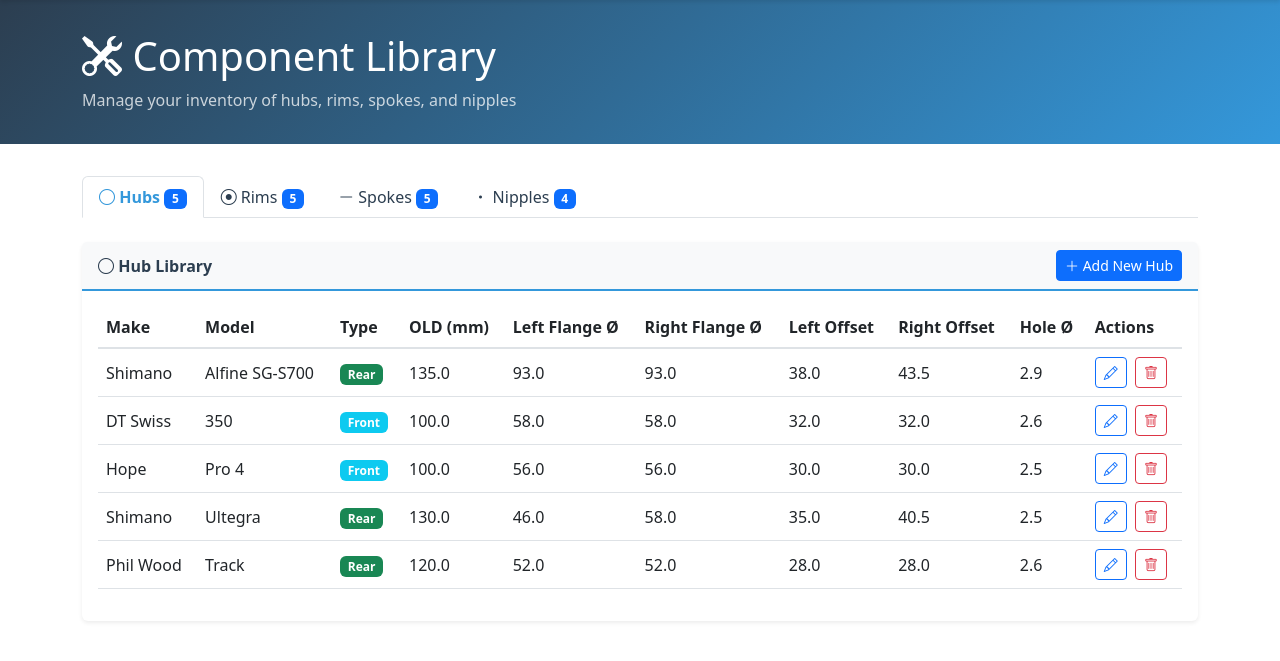
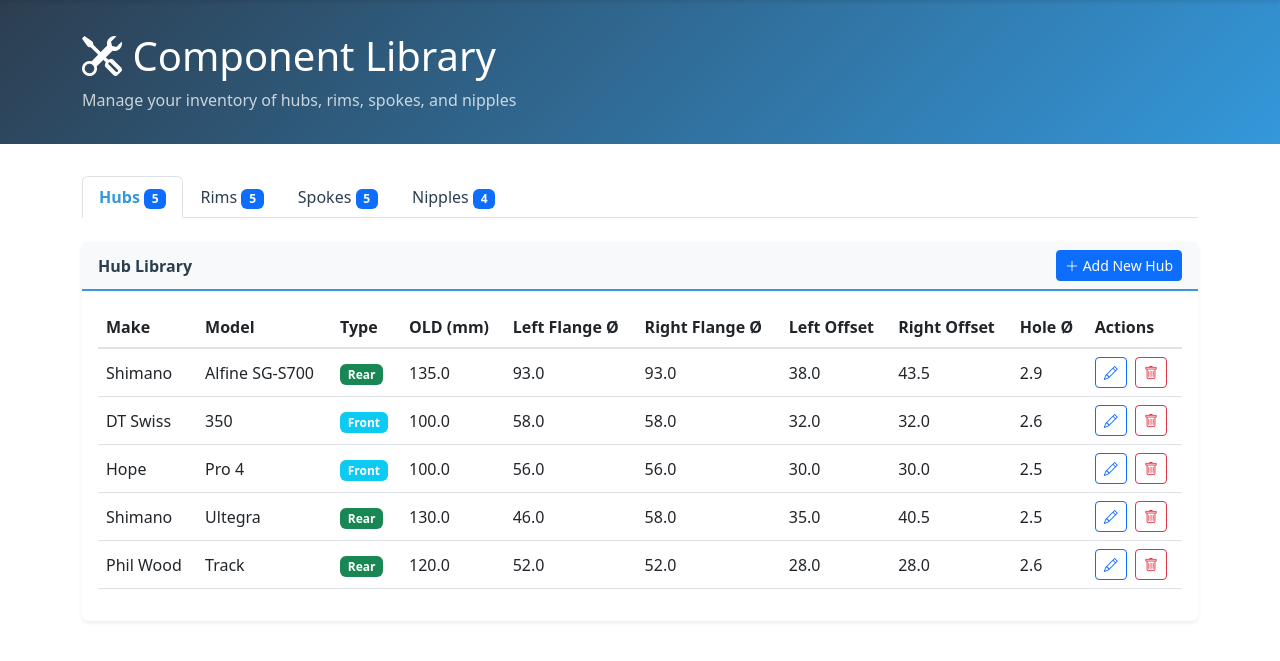
Before and after one commit to xivind/wheel-builder, a FastAPI app: page /config in a window 1280 px wide. Shown: the part 56-717 px from the top of the page. Run offline with FastAPI, Linux system fonts and the light colour scheme; some libraries are stand-ins or nearby versions.

Commit message:
UI teaks

```diff
--- a/templates/config.html
+++ b/templates/config.html
@@ -16,22 +16,22 @@
     <ul class="nav nav-tabs mb-4" id="componentTabs" role="tablist">
         <li class="nav-item" role="presentation">
             <button class="nav-link active" id="hubs-tab" data-bs-toggle="tab" data-bs-target="#hubs" type="button" role="tab">
-                <i class="bi bi-circle"></i> Hubs <span class="badge bg-primary">{{ hubs|length }}</span>
+                Hubs <span class="badge bg-primary">{{ hubs|length }}</span>
             </button>
         </li>
         <li class="nav-item" role="presentation">
             <button class="nav-link" id="rims-tab" data-bs-toggle="tab" data-bs-target="#rims" type="button" role="tab">
-                <i class="bi bi-record-circle"></i> Rims <span class="badge bg-primary">{{ rims|length }}</span>
+                Rims <span class="badge bg-primary">{{ rims|length }}</span>
             </button>
         </li>
         <li class="nav-item" role="presentation">
             <button class="nav-link" id="spokes-tab" data-bs-toggle="tab" data-bs-target="#spokes" type="button" role="tab">
-                <i class="bi bi-dash-lg"></i> Spokes <span class="badge bg-primary">{{ spokes|length }}</span>
+                Spokes <span class="badge bg-primary">{{ spokes|length }}</span>
             </button>
         </li>
         <li class="nav-item" role="presentation">
             <button class="nav-link" id="nipples-tab" data-bs-toggle="tab" data-bs-target="#nipples" type="button" role="tab">
-                <i class="bi bi-dot"></i> Nipples <span class="badge bg-primary">{{ nipples|length }}</span>
+                Nipples <span class="badge bg-primary">{{ nipples|length }}</span>
             </button>
         </li>
     </ul>
@@ -41,7 +41,7 @@
         <div class="tab-pane fade show active" id="hubs" role="tabpanel">
             <div class="card border-0 shadow-sm">
                 <div class="card-header d-flex justify-content-between align-items-center" style="background-color: #f8f9fa; border-bottom: 2px solid var(--secondary-color);">
-                    <span style="font-weight: 600; color: var(--primary-color);"><i class="bi bi-circle"></i> Hub Library</span>
+                    <span style="font-weight: 600; color: var(--primary-color);">Hub Library</span>
                     <button class="btn btn-primary btn-sm"
                             hx-get="/partials/hub-form"
                             hx-target="#component-modal-container"
@@ -120,7 +120,7 @@
         <div class="tab-pane fade" id="rims" role="tabpanel">
             <div class="card border-0 shadow-sm">
                 <div class="card-header d-flex justify-content-between align-items-center" style="background-color: #f8f9fa; border-bottom: 2px solid var(--secondary-color);">
-                    <span style="font-weight: 600; color: var(--primary-color);"><i class="bi bi-record-circle"></i> Rim Library</span>
+                    <span style="font-weight: 600; color: var(--primary-color);">Rim Library</span>
                     <button class="btn btn-primary btn-sm"
                             hx-get="/partials/rim-form"
                             hx-target="#component-modal-container"
@@ -199,7 +199,7 @@
         <div class="tab-pane fade" id="spokes" role="tabpanel">
             <div class="card border-0 shadow-sm">
                 <div class="card-header d-flex justify-content-between align-items-center" style="background-color: #f8f9fa; border-bottom: 2px solid var(--secondary-color);">
-                    <span style="font-weight: 600; color: var(--primary-color);"><i class="bi bi-dash-lg"></i> Spoke Library</span>
+                    <span style="font-weight: 600; color: var(--primary-color);">Spoke Library</span>
                     <button class="btn btn-primary btn-sm"
                             hx-get="/partials/spoke-form"
                             hx-target="#component-modal-container"
@@ -269,7 +269,7 @@
         <div class="tab-pane fade" id="nipples" role="tabpanel">
             <div class="card border-0 shadow-sm">
                 <div class="card-header d-flex justify-content-between align-items-center" style="background-color: #f8f9fa; border-bottom: 2px solid var(--secondary-color);">
-                    <span style="font-weight: 600; color: var(--primary-color);"><i class="bi bi-dot"></i> Nipple Library</span>
+                    <span style="font-weight: 600; color: var(--primary-color);">Nipple Library</span>
                     <button class="btn btn-primary btn-sm"
                             hx-get="/partials/nipple-form"
                             hx-target="#component-modal-container"
```
Also changed, not shown: templates/build_details.html (+8 -8 lines).
